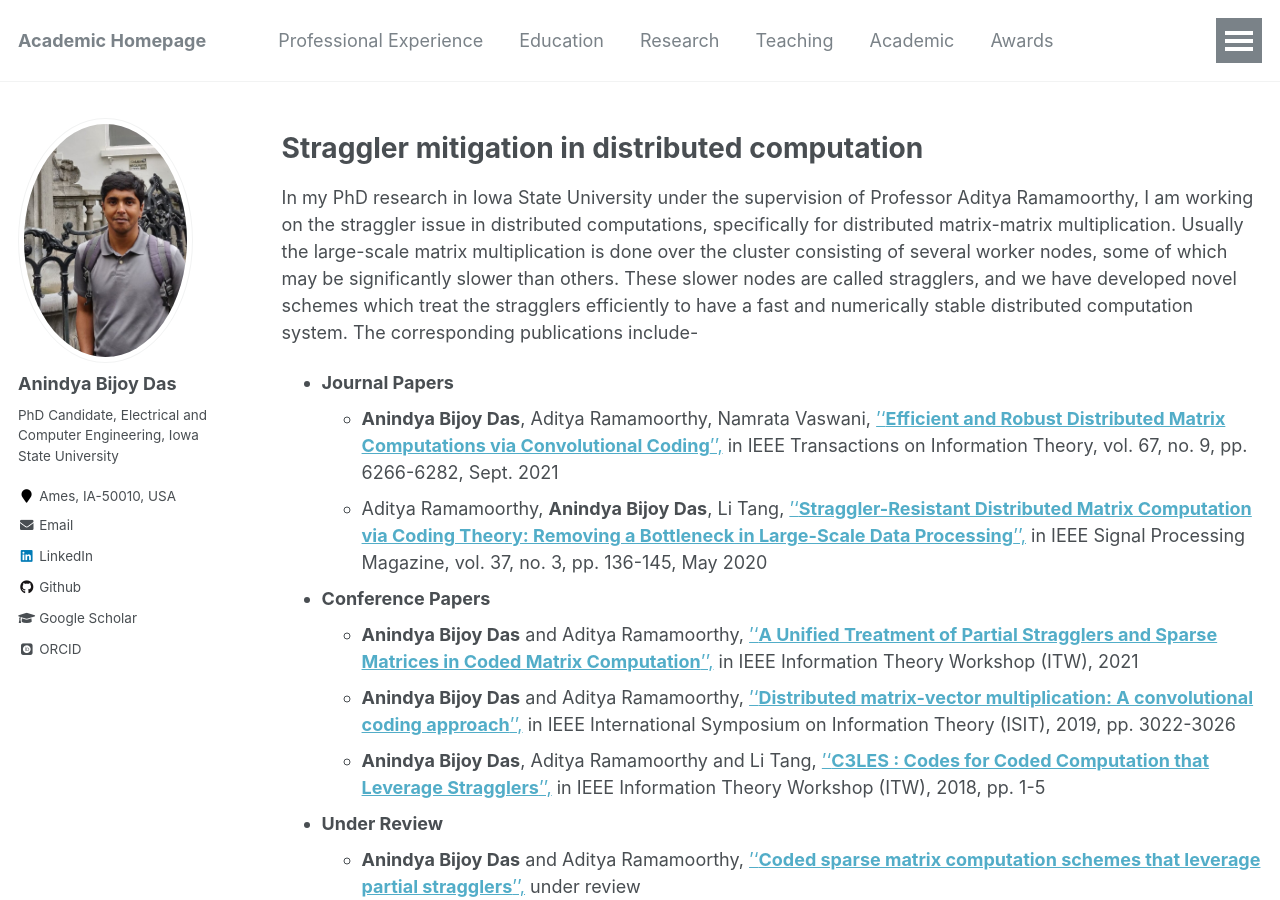
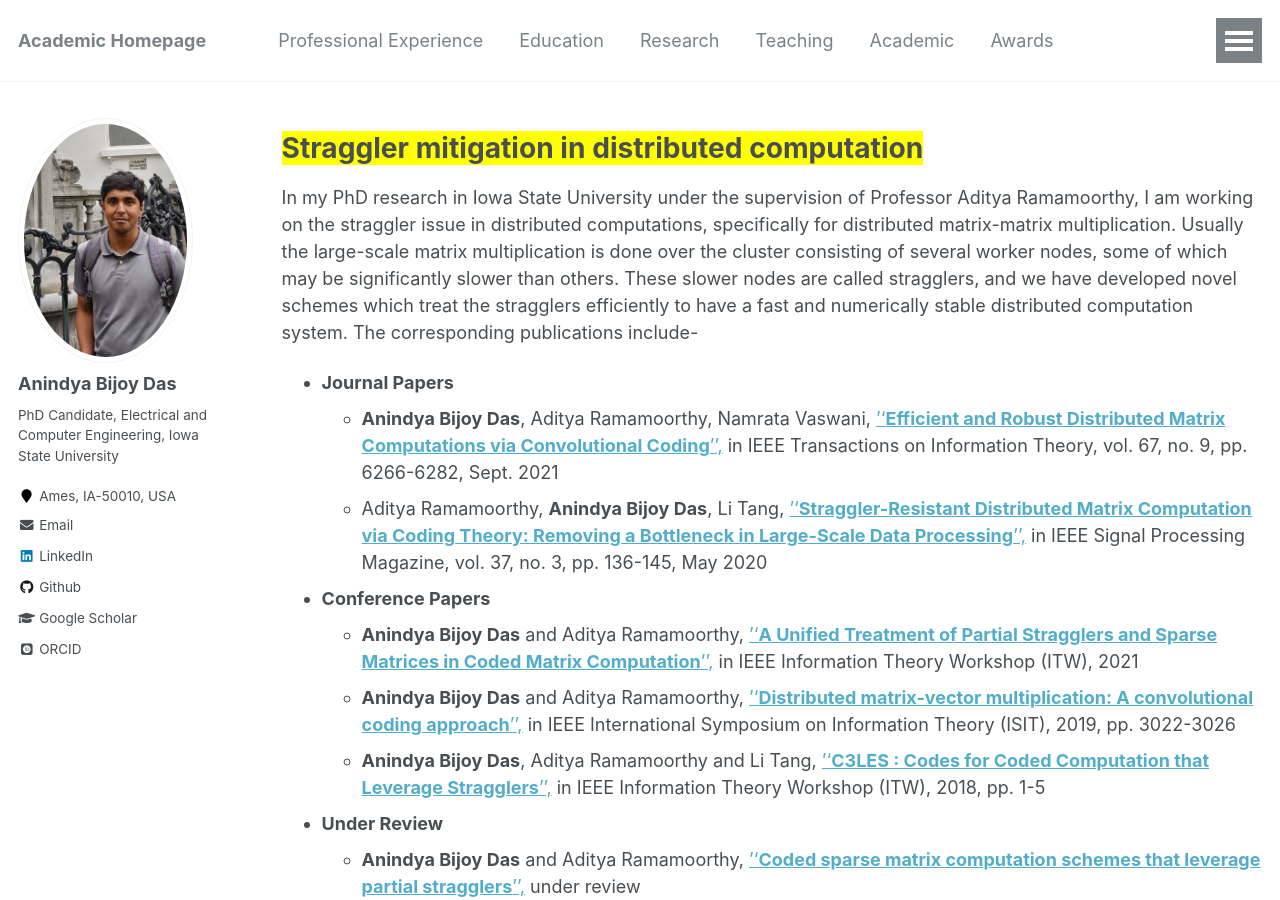
Before and after one commit to anindyabijoydas/portfolio, a Jekyll site: the page built from _pages/research.md, in a window 1280 px wide and 900 px high. Built offline with Jekyll 4.4.1, drawn with Linux system fonts in a browser that asks for light colours; some web fonts are replaced.

Commit message:
Update research.md

```diff
--- a/_pages/research.md
+++ b/_pages/research.md
@@ -7,7 +7,7 @@ redirect_from:
 
 {% include base_path %}
 
-Straggler mitigation in distributed computation
+<span style="background-color: #FFFF00">Straggler mitigation in distributed computation</span>
 ======
 In my PhD research in Iowa State University under the supervision of Professor Aditya Ramamoorthy, I am working on the straggler issue in distributed computations, specifically for distributed matrix-matrix multiplication. Usually the large-scale matrix multiplication is done over the cluster consisting of several worker nodes, some of which may be significantly slower than others. These slower nodes are called stragglers, and we have developed novel schemes which treat the stragglers efficiently to have a fast and numerically stable distributed computation system. The corresponding publications include-
 
```
